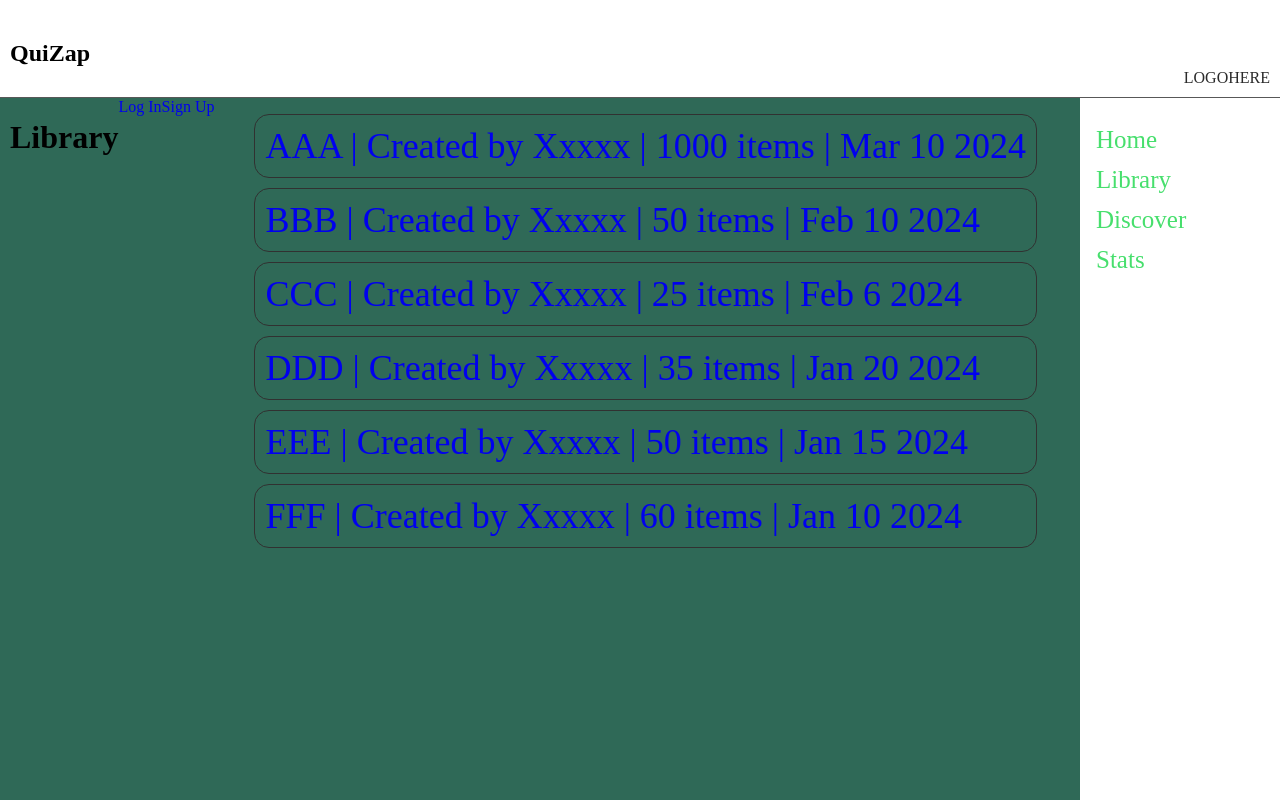
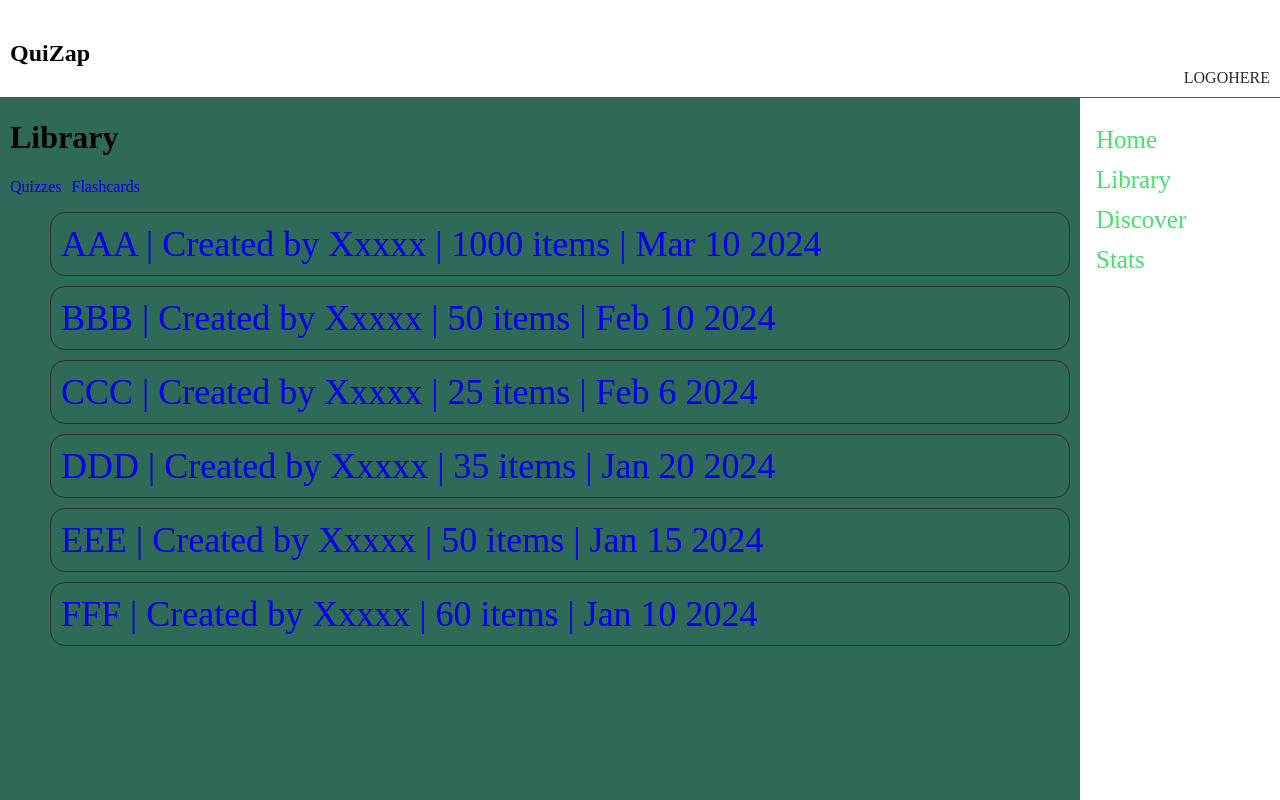
Before and after one commit to tiimbiim/CS137-S24, a Next.js app in the folder quizap/: page /library in a window 1280 px wide. Shown: the top 800 px of the page. Built offline with nearby package versions, Linux system fonts and the light colour scheme.

Commit message:
pushing library

```diff
--- a/quizap/pages/library.js
+++ b/quizap/pages/library.js
@@ -2,6 +2,7 @@ import styles from "@/styles/library.module.css"
 import MainNavbar from "@/comps/MainNavbar";
 import Footer from "@/comps/Footer"
 import SideBar from "@/comps/SideBar";
+import React, { useState } from 'react';
 
 const library = () => {
     return (
@@ -9,9 +10,10 @@ const library = () => {
             <MainNavbar />
             <div className={styles.main}>
                 <h1 className={styles.headerStyle}>Library</h1>
-                <div >
-                    <a href="login" style={{textDecoration: 'none'}}>Log In</a>
-                    <a href="createAccount" style={{textDecoration: 'none'}}>Sign Up</a>
+                <div className={styles.content}>
+                    <div className={styles.tabs}>
+                        <a className={styles.tabOptions}href="login">Quizzes</a>
+                        <a className={styles.tabOptions} href="createAccount">Flashcards</a>
                     </div>
                     <ul>
                         <li className={styles.listStyle}><a className={styles.anchorStyle} href="#">AAA | Created by Xxxxx | 1000 items | Mar 10 2024</a></li>
@@ -22,6 +24,7 @@ const library = () => {
                         <li className={styles.listStyle}><a className={styles.anchorStyle} href="#">FFF | Created by Xxxxx | 60 items | Jan 10 2024</a></li>
                     </ul>
                 </div>
+            </div>
             <SideBar />
             <Footer />
         </div>
--- a/quizap/styles/library.module.css
+++ b/quizap/styles/library.module.css
@@ -1,5 +1,6 @@
 .main {
     display: flex;
+    flex-direction: column;
     background-color: rgb(47, 105, 87);
     min-height: 101vh;
     height: auto;
@@ -26,3 +27,21 @@
 .anchorStyle:visited {
     color:black;
 }
+.anchorStyle:hover {
+    color:rgb(255, 255, 255);
+}
+.content{
+    flex: 1;
+    display: flex;
+    flex-direction: column;
+}
+.tabs{
+    display: flex;
+}
+.tabOptions{
+    margin-right: 10px;
+    text-decoration: none;
+}
+.tabOptions:visited {
+    color: black;
+}
```
Lines whose indentation alone changed are shown as unchanged.
